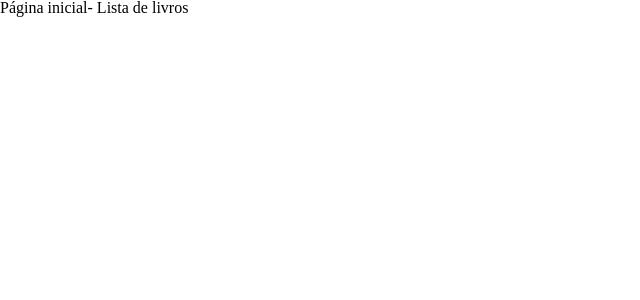
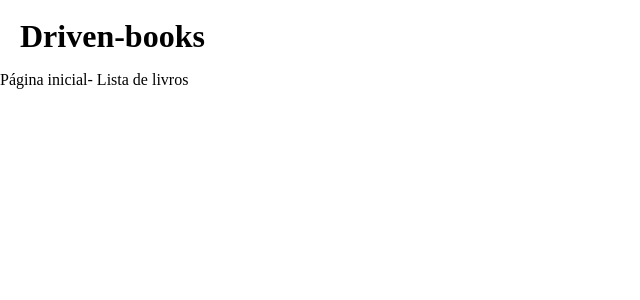
Before and after one commit to henriquehhr/projeto14-e-book-store-front, a React (Create React App) app: page / in a window 1280 px wide. Shown: the top 300 px of the page, without its empty margins (0-640 px from the left). Built offline with nearby package versions, Linux system fonts and the light colour scheme.

Commit message:
Show header only in specific paths

```diff
--- a/src/components/App/App.jsx
+++ b/src/components/App/App.jsx
@@ -5,6 +5,7 @@ import UserContext from '../../contexts/UserContext.js';
 import SignUpPage from '../pages/SignUpPage/SignUpPage.jsx';
 import SignInPage from '../pages/SignInPage/SigInPage.jsx';
 import BookPage from '../pages/BookPage/BookPage.jsx';
+import Header from '../Header/Header.jsx';
 import '../../assets/reset.css';
 
 export default function App() {
@@ -19,18 +20,24 @@ export default function App() {
         //TODO checar se o authToken é válido
         if (authToken?.current) {
             if (
-                location.pathname == '/login' ||
-                location.pathname == '/cadastro'
+                location.pathname === '/login' ||
+                location.pathname === '/cadastro'
             )
                 navigate('/');
             else navigate(location.pathname);
         } else {
-            if (location.pathname == '/finalizar-compra') navigate('/');
+            if (location.pathname === '/finalizar-compra') navigate('/');
         }
     }, []);
 
     return (
         <UserContext.Provider value={contextValue}>
+            {location.pathname === '/login' ||
+            location.pathname === '/cadastro' ? (
+                <></>
+            ) : (
+                <Header />
+            )}
             <Routes>
                 <Route
                     path="/"
--- a/src/components/Header/Header.jsx
+++ b/src/components/Header/Header.jsx
@@ -0,0 +1,34 @@
+import styled from 'styled-components';
+
+export default function Header() {
+    return (
+        <$Header>
+            <h1>Driven-books</h1>
+        </$Header>
+    );
+}
+
+const $Header = styled.header`
+    z-index: 1;
+    display: flex;
+    flex-direction: row;
+    justify-content: space-between;
+    align-items: center;
+    margin: 0 auto;
+    padding: 20px;
+
+    h1 {
+        font-size: 2rem;
+        font-weight: bold;
+    }
+
+    @media (max-width: 600px) {
+        flex-direction: column;
+        align-items: center;
+        justify-content: center;
+
+        h1 {
+            font-size: 1.5rem;
+        }
+    }
+`;
```
